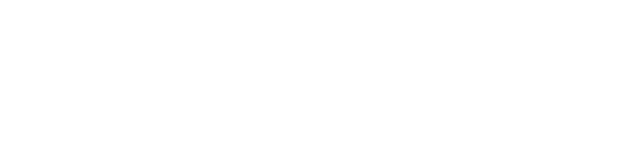
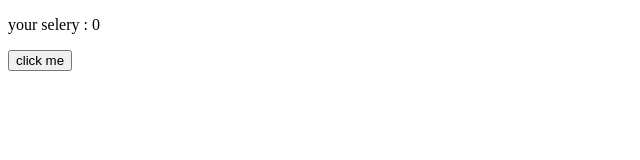
Before and after one commit to Zeeshankhaliq219/salary-calculator, a plain HTML site: page index.html in a window 1280 px wide. Shown: the whole page, without its empty margins (0-640 px from the left). Drawn offline with Linux system fonts and the light colour scheme.

Commit message:
ADD HTML

```diff
--- a/index.html
+++ b/index.html
@@ -7,6 +7,8 @@
     <title>salary calculator</title>
 </head>
 <body>
+    <p id="result">your selery : 0</p>
+    <button id="btn">click me</button>
 
 </body>
 </html>
```
